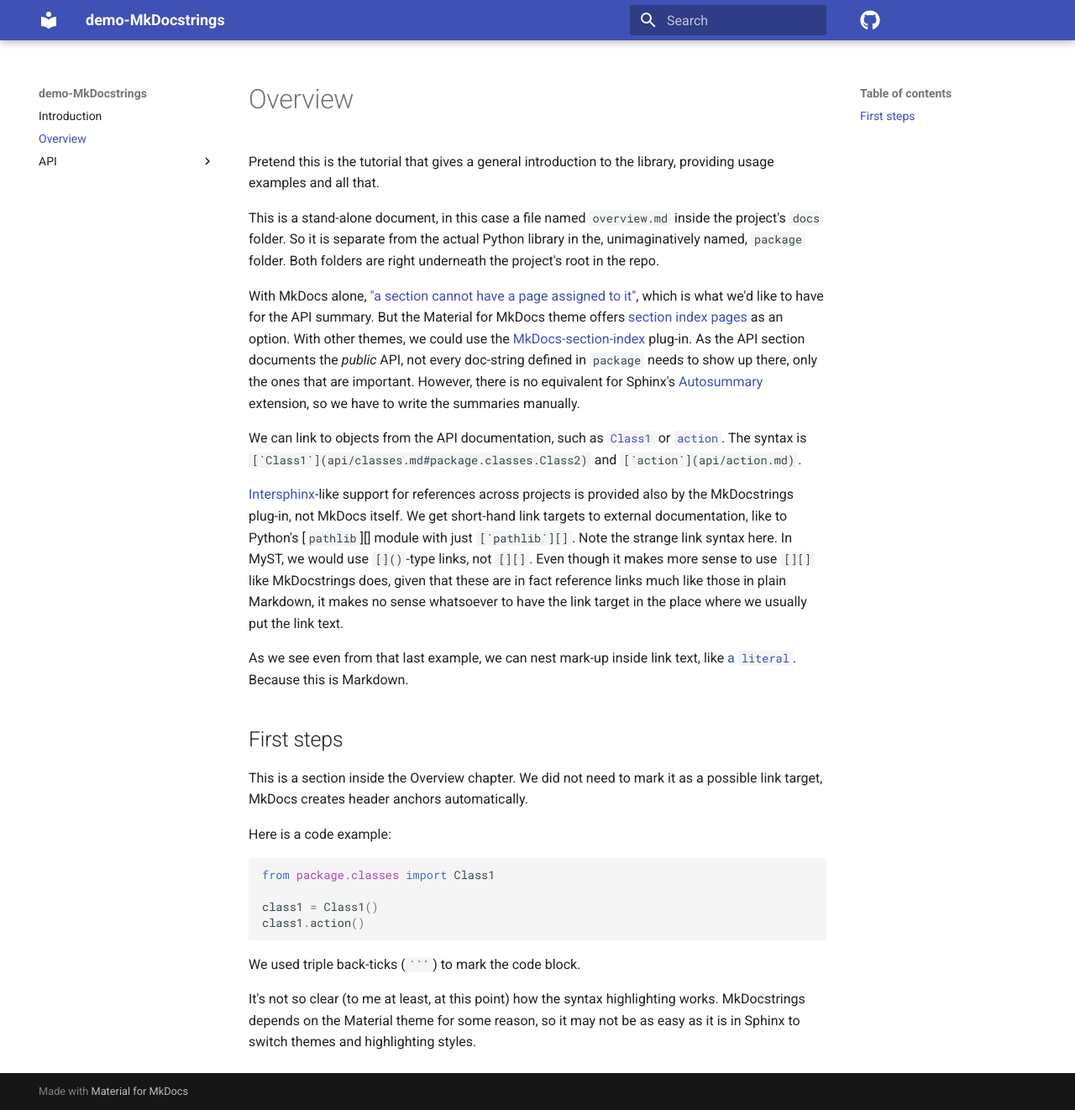
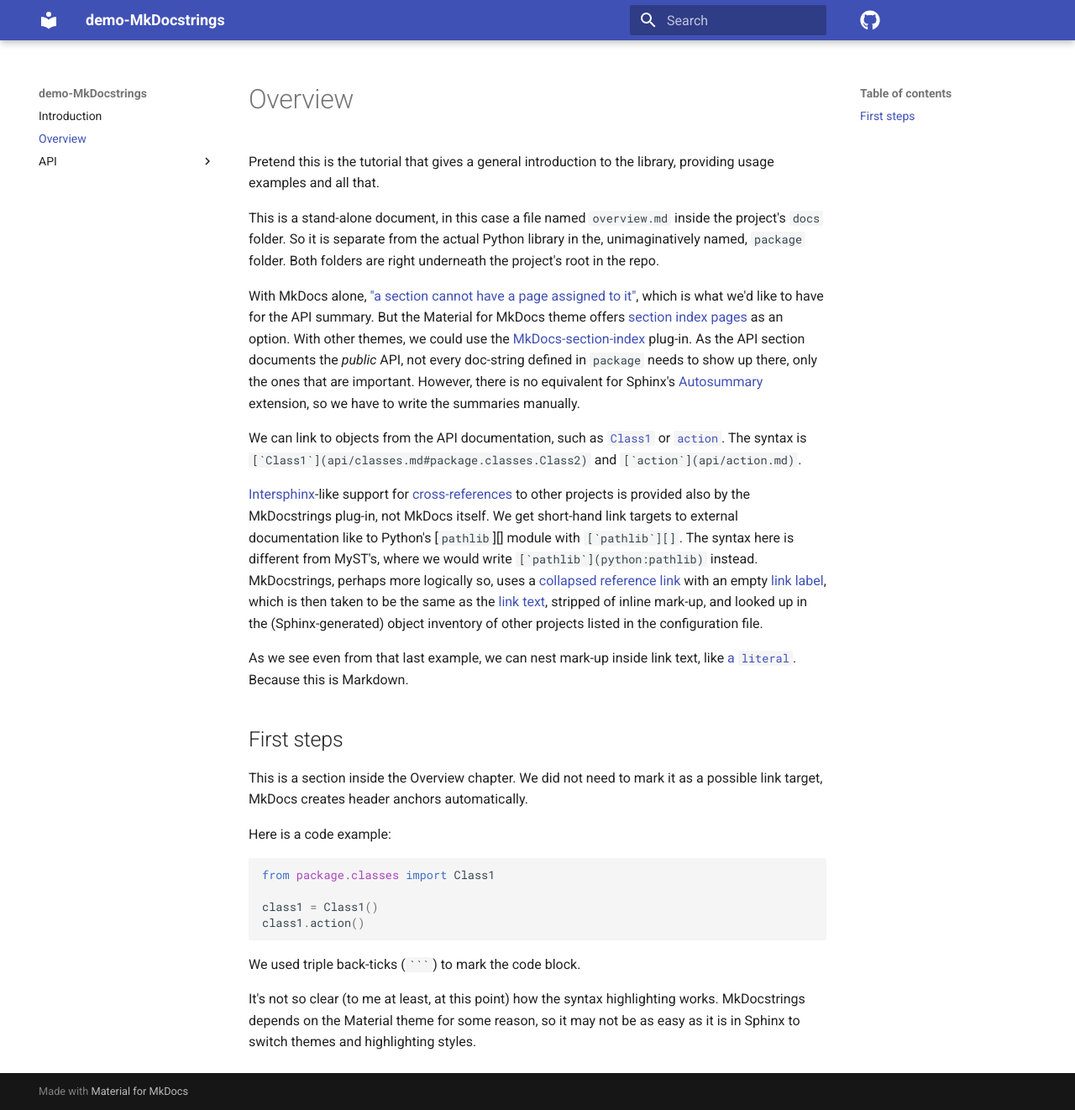
Before and after one commit to john-hen/demo-MkDocstrings, an MkDocs documentation site: the page built from docs/overview.md, in a window 1280 px wide and 1322 px high. Shown: the whole window at 84% size. Built offline with MkDocs 1.6.1 and Material for MkDocs 9.7.7, drawn with Linux system fonts in a browser that asks for light colours; comment, search, counter and statistics services are not loaded.

Commit message:
Rephrased explanation of syntax for inter-project cross-references.
As per @pawamoy's clarification in comment on initial commit
(02006b0ec55de7621b3bd09a19679b83d3e0a7e2).

```diff
--- a/docs/overview.md
+++ b/docs/overview.md
@@ -23,15 +23,16 @@
 ``[`Class1`](api/classes.md#package.classes.Class2)`` and
 ``[`action`](api/action.md)``.
 
-[Intersphinx]-like support for references across projects is provided
-also by the MkDocstrings plug-in, not MkDocs itself. We get short-hand
-link targets to external documentation, like to Python's [`pathlib`][]
-module with just ``[`pathlib`][]``. Note the strange link syntax here.
-In MyST, we would use `[]()`-type links, not `[][]`. Even though it makes
-more sense to use `[][]` like MkDocstrings does, given that these are
-in fact reference links much like those in plain Markdown, it makes no
-sense whatsoever to have the link target in the place where we usually
-put the link text.
+[Intersphinx]-like support for [cross-references] to other projects
+is provided also by the MkDocstrings plug-in, not MkDocs itself. We get
+short-hand link targets to external documentation like to Python's
+[`pathlib`][] module with ``[`pathlib`][]``. The syntax here is
+different from MyST's, where we would write ``[`pathlib`](python:pathlib)``
+instead. MkDocstrings, perhaps more logically so, uses a [collapsed
+reference link] with an empty [link label], which is then taken to be
+the same as the [link text], stripped of inline mark-up, and looked
+up in the (Sphinx-generated) object inventory of other projects
+listed in the configuration file.
 
 As we see even from that last example, we can nest mark-up inside link
 text, like [a `literal`](https://example.org). Because this is Markdown.
@@ -57,9 +58,13 @@
 reason, so it may not be as easy as it is in Sphinx to switch themes and
 highlighting styles.
 
-[pages]:                https://www.mkdocs.org/user-guide/writing-your-docs/#configure-pages-and-navigation
-[section index pages]:  https://squidfunk.github.io/mkdocs-material/setup/setting-up-navigation/#section-index-pages
-[MkDocs-section-index]: https://oprypin.github.io/mkdocs-section-index
-[Autosummary]:          https://www.sphinx-doc.org/en/master/usage/extensions/autosummary.html
-[Intersphinx]:          https://www.sphinx-doc.org/en/master/usage/extensions/intersphinx.html
-[linking]:              https://www.mkdocs.org/user-guide/writing-your-docs/#linking-to-pages
+[pages]:                    https://www.mkdocs.org/user-guide/writing-your-docs/#configure-pages-and-navigation
+[section index pages]:      https://squidfunk.github.io/mkdocs-material/setup/setting-up-navigation/#section-index-pages
+[MkDocs-section-index]:     https://oprypin.github.io/mkdocs-section-index
+[cross-references]:         https://mkdocstrings.github.io/usage/#cross-references-to-other-projects-inventories
+[collapsed reference link]: https://spec.commonmark.org/0.30/#collapsed-reference-link
+[link label]:               https://spec.commonmark.org/0.30/#link-label
+[link text]:                https://spec.commonmark.org/0.30/#link-text
+[Autosummary]:              https://www.sphinx-doc.org/en/master/usage/extensions/autosummary.html
+[Intersphinx]:              https://www.sphinx-doc.org/en/master/usage/extensions/intersphinx.html
+[linking]:                  https://www.mkdocs.org/user-guide/writing-your-docs/#linking-to-pages
```
